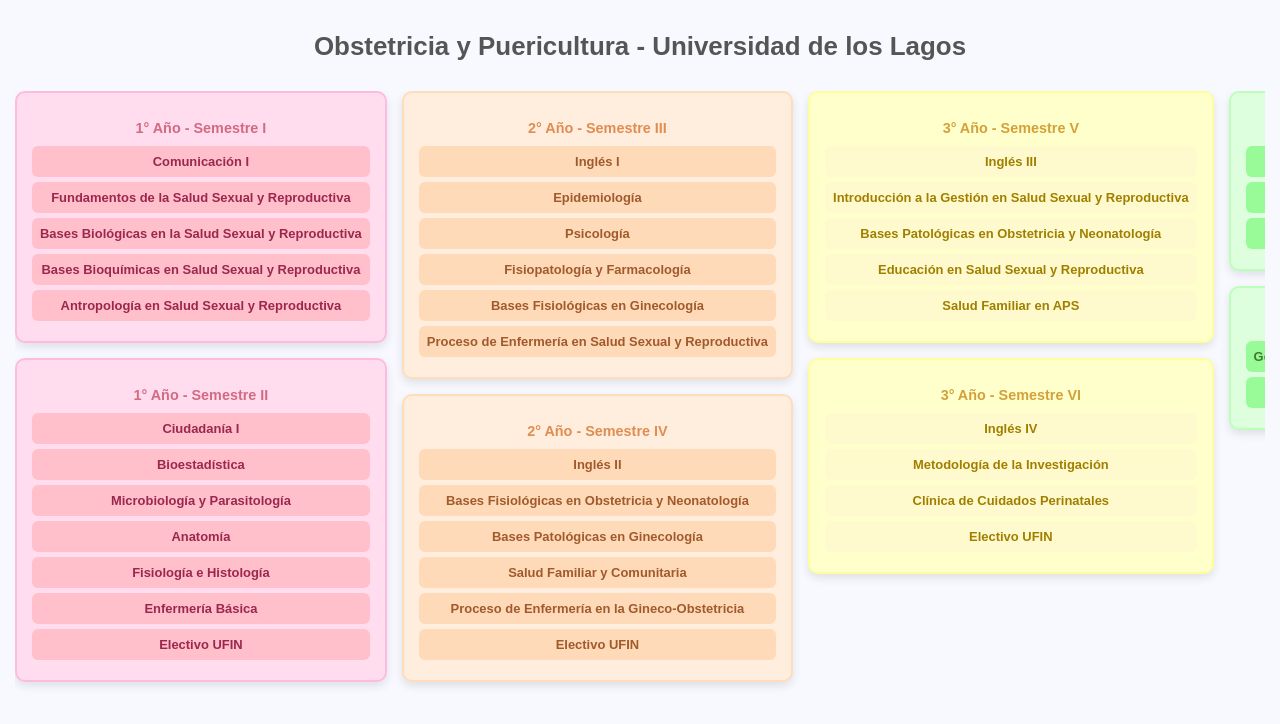
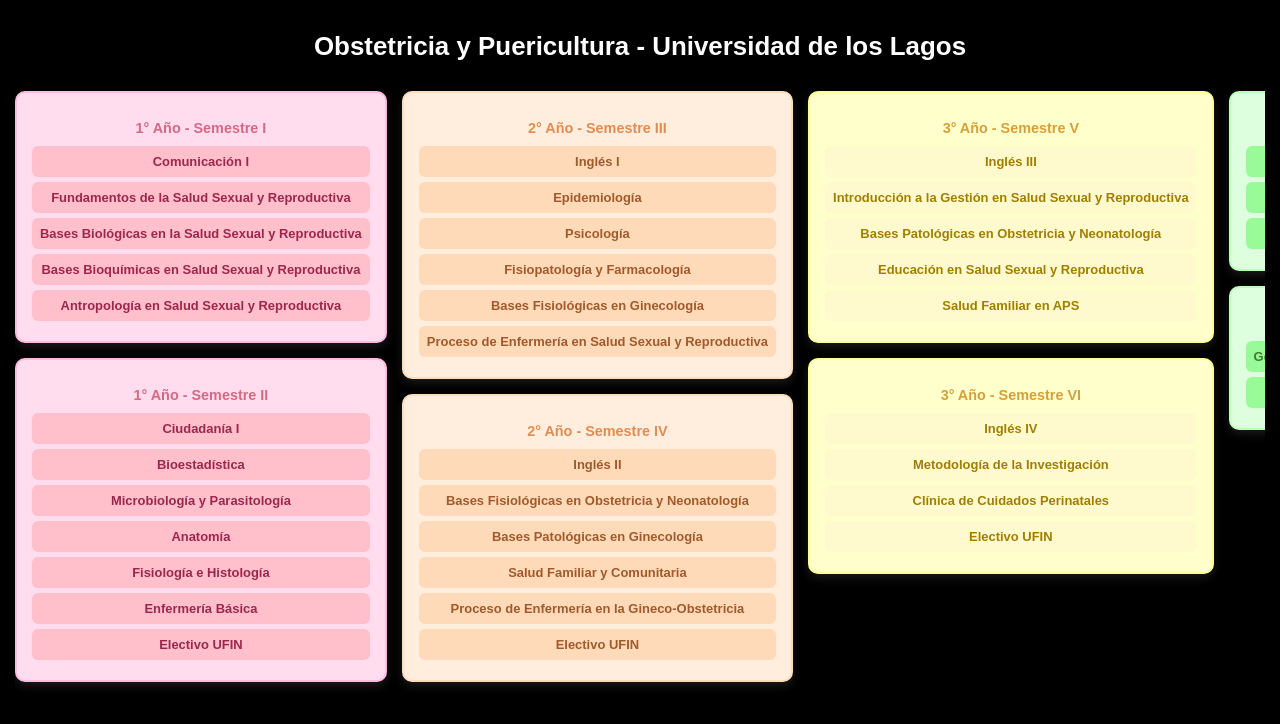
Before and after one commit to lovegatitos/malla_obstetricia_ula, a plain HTML site: page index.html in a window 1280 px wide. Drawn offline with Linux system fonts and the light colour scheme.

Commit message:
Update index.html

```diff
--- a/index.html
+++ b/index.html
@@ -7,50 +7,52 @@
   <style>
     body {
       font-family: Arial, sans-serif;
-      background: #F8F8FF; /* Un color de fondo muy suave, casi blanco */
+      background: #000000; /* Fondo negro */
+      color: #FFFFFF; /* Letras blancas por defecto */
       margin: 0;
-      padding: 15px; /* Reducido para un layout más junto */
-      font-size: 0.9em; /* Reduce el tamaño de fuente base */
+      padding: 15px;
+      font-size: 0.9em;
     }
     h1 {
       text-align: center;
-      margin-bottom: 30px; /* Reducido */
-      color: #555555;
-      font-size: 1.8em; /* Reducido ligeramente */
+      margin-bottom: 30px;
+      color: #FFFFFF; /* Título blanco */
+      font-size: 1.8em;
     }
     .year-container {
       display: flex;
-      gap: 15px; /* Reducido */
+      gap: 15px;
       overflow-x: auto;
       justify-content: flex-start;
-      padding-bottom: 15px; /* Reducido */
+      padding-bottom: 15px;
       margin: 0 auto;
       max-width: 100%;
     }
     .year-column {
       display: flex;
       flex-direction: column;
-      gap: 15px; /* Reducido */
-      min-width: 250px; /* Más pequeño para que quepa más en pantalla */
+      gap: 15px;
+      min-width: 250px;
       flex-shrink: 0;
     }
 
     /* Estilos base para semestre y ramo */
     .semestre {
-      border-radius: 10px; /* Menos redondeado */
-      box-shadow: 0 4px 10px rgba(0,0,0,0.1); /* Sombra más sutil */
-      padding: 15px; /* Reducido */
+      border-radius: 10px;
+      box-shadow: 0 4px 10px rgba(255,255,255,0.1); /* Sombra blanca para fondo oscuro */
+      padding: 15px;
       transition: all 0.3s ease;
     }
     .semestre h2 {
-      font-size: 1.0em; /* Reducido */
-      margin-bottom: 10px; /* Reducido */
+      font-size: 1.0em;
+      margin-bottom: 10px;
       text-align: center;
+      color: inherit; /* Hereda el color del texto del semestre */
     }
     .ramo {
-      padding: 8px; /* Reducido */
-      margin: 5px 0; /* Reducido */
-      border-radius: 6px; /* Menos redondeado */
+      padding: 8px;
+      margin: 5px 0;
+      border-radius: 6px;
       cursor: pointer;
       transition: all 0.3s ease;
       text-align: center;
@@ -58,14 +60,15 @@
       white-space: nowrap;
       overflow: hidden;
       text-overflow: ellipsis;
-      font-size: 0.9em; /* Reducido */
+      font-size: 0.9em;
+      color: inherit; /* Hereda el color del texto del ramo */
     }
     .ramo:hover {
-      transform: translateY(-2px); /* Efecto hover más sutil */
-      box-shadow: 0 3px 6px rgba(0,0,0,0.2);
+      transform: translateY(-2px);
+      box-shadow: 0 3px 6px rgba(255,255,255,0.2); /* Sombra blanca para fondo oscuro */
     }
 
-    /* Colores Pastel para cada Año/Columna (mismos tonos, pero se aplicarán a un layout más pequeño) */
+    /* Colores Pastel para cada Año/Columna */
     /* Año 1: Tono pastel de Rojo/Rosa */
     .year-column:nth-child(1) .semestre {
       background: #FFDDEE; /* Rosado pastel */
```
